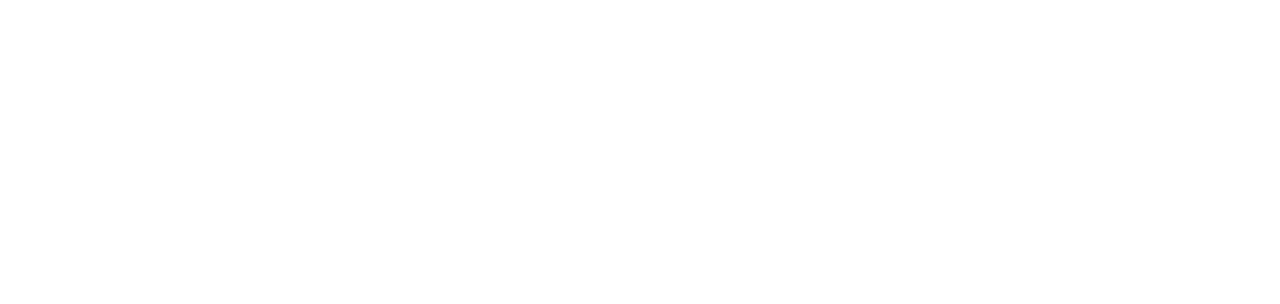
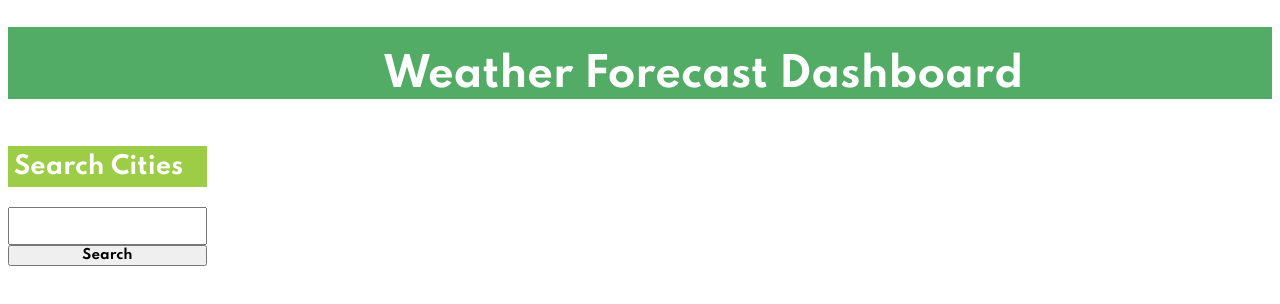
Before and after one commit to MarSarain1919/Weather-Dashboard, a plain HTML site: page index.html in a window 1280 px wide. Drawn offline with Linux system fonts and the light colour scheme.

Commit message:
added  to  body and css to develop layout

```diff
--- a/assets/css/style.css
+++ b/assets/css/style.css
@@ -0,0 +1,36 @@
+* {
+    font-family: 'Spartan', sans-serif;
+}
+
+header {
+    height: auto;
+    width: auto;
+    background-color: rgb(82, 172, 101);
+    margin: 0%;
+}
+
+h1 {
+    font-size: 40px;
+    color: white;
+    text-align: center;
+    padding-left: 10%;
+    padding-top: 2%;
+}
+
+.card {
+    display: flex;
+    flex-direction: column;
+    float: left;
+}
+
+h2 {
+    background-color: rgb(157, 204, 70);
+    color: white;
+    padding: 3%;
+}
+
+.searchBar {
+    display: flex;
+    flex-direction: column;
+    padding: 5%;
+}
--- a/index.html
+++ b/index.html
@@ -3,14 +3,28 @@
   <head>
     <meta charset="UTF-8" />
     <meta name="viewport" content="width=device-width, initial-scale=1.0" />
-    <title>Fetch Response Status</title>
+    <title>Weather Dashboard</title>
+    <!-- TODO add bootstrap and jquery -->
+    <link rel="preconnect" href="https://fonts.gstatic.com">
+    <link href="https://fonts.googleapis.com/css2?family=Spartan:wght@700&display=swap" rel="stylesheet">
     <link rel="stylesheet" href="./assets/css/style.css" />
   </head>
   <body>
+    <!-- Top of page -->
+    <header>
+      <h1>Weather Forecast Dashboard</h1>
+    </header>
 
+    <!-- TODO add in col measurements -->
+    <!-- Float left w/ btn under input -->
+    <div class='card'>
+      <h2>Search Cities</h2>
+      <input class='searchBar'>
+      <button class='btn' id='searchBtn'>Search</button>
+    </div>
 
-
-
+    <!-- Float right. To be populated w weather API -->
+    <div class='weatherCast' id='weatherDisplay'></div>
 
     <script src="assets/js/script.js"></script>
 
```
